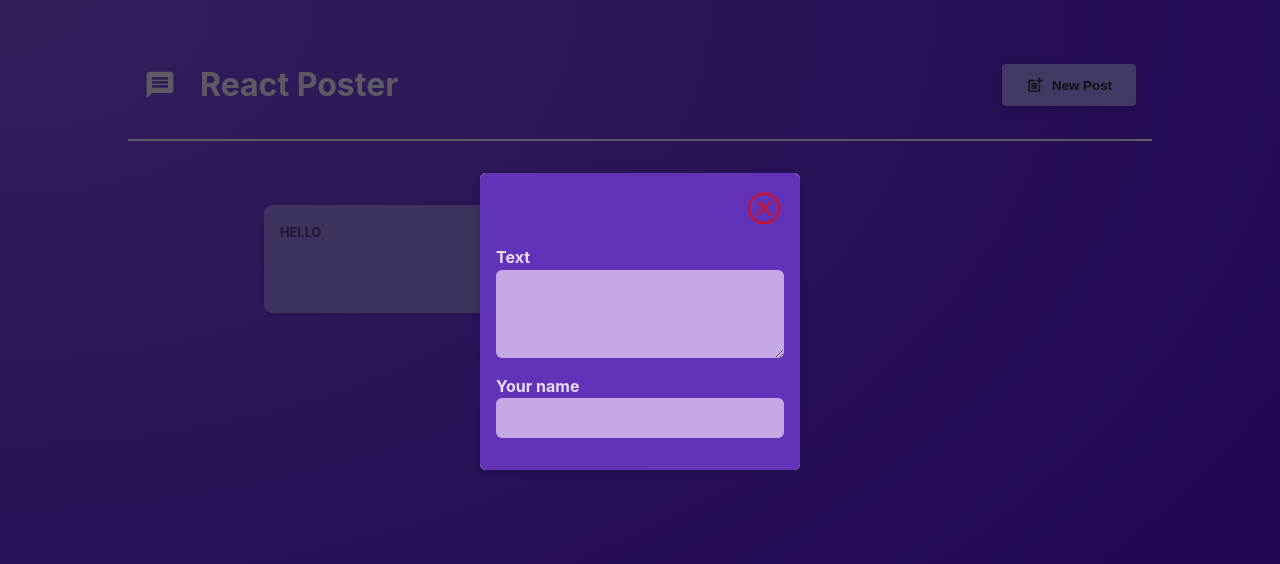
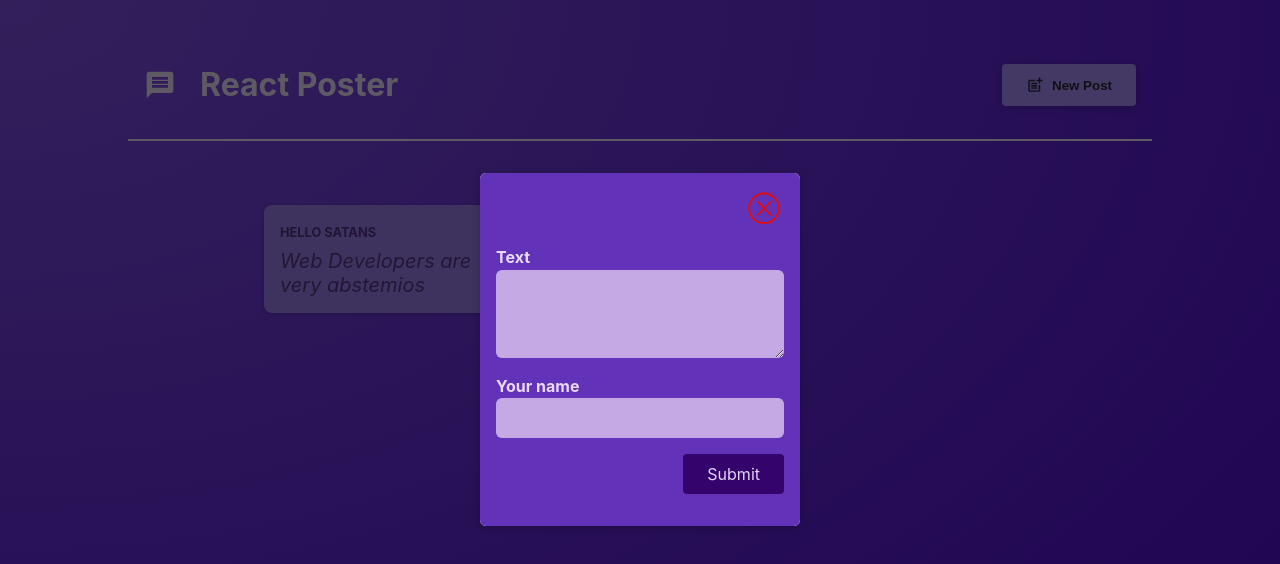
Before and after one commit to Chemusky/starting-vite-project, a React (Vite) app: page / in a window 1280 px wide. Both pictures are taken after a click on the button "New Post". Shown: the top 564 px of the page. Built offline with nearby package versions, Linux system fonts and the light colour scheme.

Commit message:
cambios realizados en el modal

```diff
--- a/src/Components/NewPost.jsx
+++ b/src/Components/NewPost.jsx
@@ -1,11 +1,39 @@
-import React from "react";
+import React, { useState } from "react";
 import styles from "./NewPost.module.css";
 
-function NewPost(props) {
+function NewPost({ onCancel }) {
+  // setEnteredBody tiene el set porque modifica la variable enteredBody
+  // se pone handler cuando es una función que se va asignar a algún evento
+  // con event.target.value se registra el valor introducido por el usuario
+
+  const [enteredBody, setEnteredBody] = useState("");
+  const [enteredAuthor, setEnteredAuthor] = useState("");
+
+  function bodyChangeHandler(event) {
+    setEnteredBody(event.target.value);
+  }
+  function authorChangeHandler(event) {
+    setEnteredAuthor(event.target.value);
+  }
+
+  function submitHandler(event) {
+    // preventDefault() evita que el navegador genere y envíe una petición HTTP por defecto
+    // los valores de enteredBody y enteredAuthor se agrupan en un objeto
+    event.preventDefault();
+    const postData = {
+      body: enteredBody,
+      author: enteredAuthor,
+    };
+    // se puede ver el autor y el contenido del mensaje por consola al enviar los datos
+    console.log(postData);
+    onCancel(); /* hace que se cierre al hacer click en submit */
+  }
+
   return (
-    <form className={`${styles["form"]}`}>
+    <form className={`${styles["form"]}`} onSubmit={submitHandler}>
       <div className={`${styles["icon-container"]}`}>
         <svg
+          onClick={onCancel}
           className={`${styles["svg"]}`}
           width="40px"
           height="40px"
@@ -16,11 +44,11 @@ function NewPost(props) {
           xmlns="http://www.w3.org/2000/svg"
           stroke="#e50b0b"
         >
-          <g id="SVGRepo_bgCarrier" stroke-width="0"></g>
+          <g id="SVGRepo_bgCarrier" strokeWidth="0"></g>
           <g
             id="SVGRepo_tracerCarrier"
-            stroke-linecap="round"
-            stroke-linejoin="round"
+            strokeLinecap="round"
+            strokeLinejoin="round"
           ></g>
           <g id="SVGRepo_iconCarrier">
             <path
@@ -37,11 +65,16 @@ function NewPost(props) {
       </div>
       <p>
         <label htmlFor="body">Text</label>
-        <textarea id="body" required rows={3} onChange={props.onBodyChange} />
+        <textarea id="body" required rows={3} onChange={bodyChangeHandler} />
       </p>
       <p>
         <label htmlFor="name">Your name</label>
-        <input type="text" id="name" required onChange={props.onAuthorChange} />
+        <input type="text" id="name" required onChange={authorChangeHandler} />
+      </p>
+      <p className={`${styles["actions"]}`}>
+        {/* Por defecto, el tipo del button es submit y envía información al formulario */}
+        {/* si creara un botón para cancelar, tendría que cambiar el type */}
+        <button>Submit</button>
       </p>
     </form>
   );
--- a/src/Components/PostsList.jsx
+++ b/src/Components/PostsList.jsx
@@ -5,34 +5,24 @@ import NewPost from "./NewPost";
 import Modal from "./Modal";
 
 function PostsList({ modalIsVisible, modalNotVisible }) {
-  // setEnteredBody tiene el set porque modifica la variable enteredBody
-  // se pone handler cuando es una función que se va asignar a algún evento
-  // con event.target.value se registra el valor introducido por el usuario
+  const [posts, setPosts] = useState([]);
 
-  const [enteredBody, setEnteredBody] = useState("");
-  const [enteredAuthor, setEnteredAuthor] = useState("");
-
-  function bodyChangeHandler(event) {
-    setEnteredBody(event.target.value);
-  }
-  function authorChangeHandler(event) {
-    setEnteredAuthor(event.target.value);
+  function addPostHandler(postData) {
+    // se establece primero el nuevo mensaje, seguido de una copia de los anteriores mensajes
+    // porque se ha usado el spread operator
+    setPosts([postData, ...posts]);
   }
 
   return (
     <>
       {modalIsVisible && (
         <Modal onClose={modalNotVisible}>
-          <NewPost
-            onBodyChange={bodyChangeHandler}
-            onAuthorChange={authorChangeHandler}
-          />
+          <NewPost onCancel={modalNotVisible} />
         </Modal>
       )}
 
       <ul className={`${styles["posts"]}`}>
-        <Post author={enteredAuthor} body={enteredBody} />
-        <Post author="Emanuel" body="Web Developers are very abstemios" />
+        <Post author="Satans" body="Web Developers are very abstemios" />
       </ul>
     </>
   );
```
